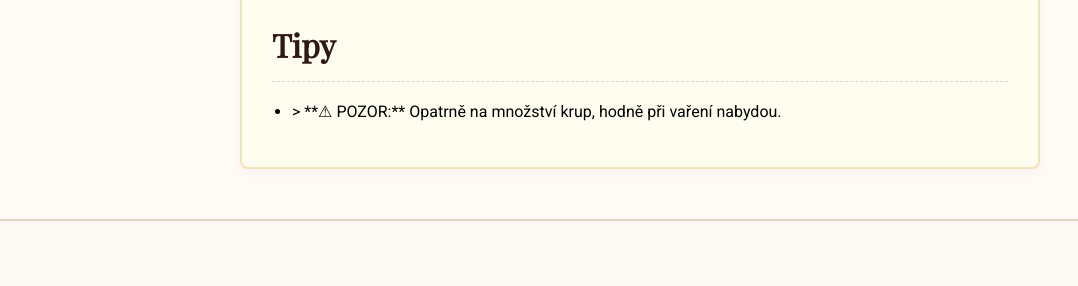
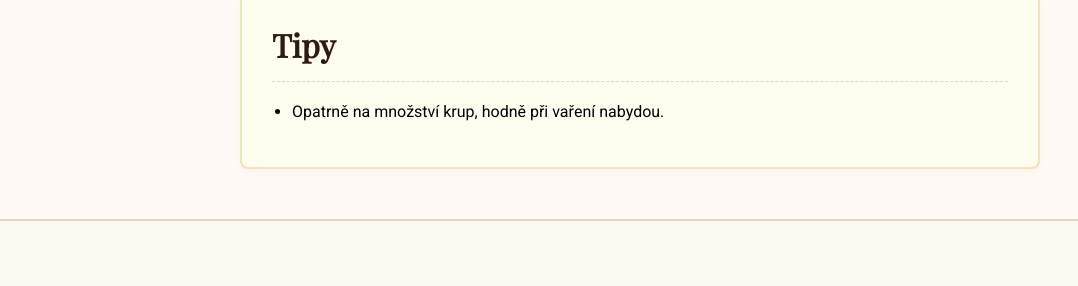
Before and after one commit to M4thys02/Cookbook, a Jekyll site: the page built from _recipes/savory/kroupoto.md, in a window 1280 px wide. Shown: the part 1633-1919 px from the top of the page, without its empty margins (0-1078 px from the left). Built offline with Jekyll 4.4.1, drawn with Linux system fonts in a browser that asks for light colours; some web fonts are replaced.

Commit message:
Update kroupoto.md

```diff
--- a/_recipes/savory/kroupoto.md
+++ b/_recipes/savory/kroupoto.md
@@ -16,7 +16,7 @@ spices:
   - polévkové bylinky
 
 tips:
-  "> **⚠ POZOR:** Opatrně na množství krup, hodně při vaření nabydou."
+  - Opatrně na množství krup, hodně při vaření nabydou.
 ---
 1. Minimálně hodinu dopředu namočíme kroupy do vody. Namočíme sušené houby do studené vody do misky.
 2. Po uplynulé době kroupy uvaříme doměkka, přidáme k nim polévkové byliny, aby kroupy chytly nějakou chuť.
```
